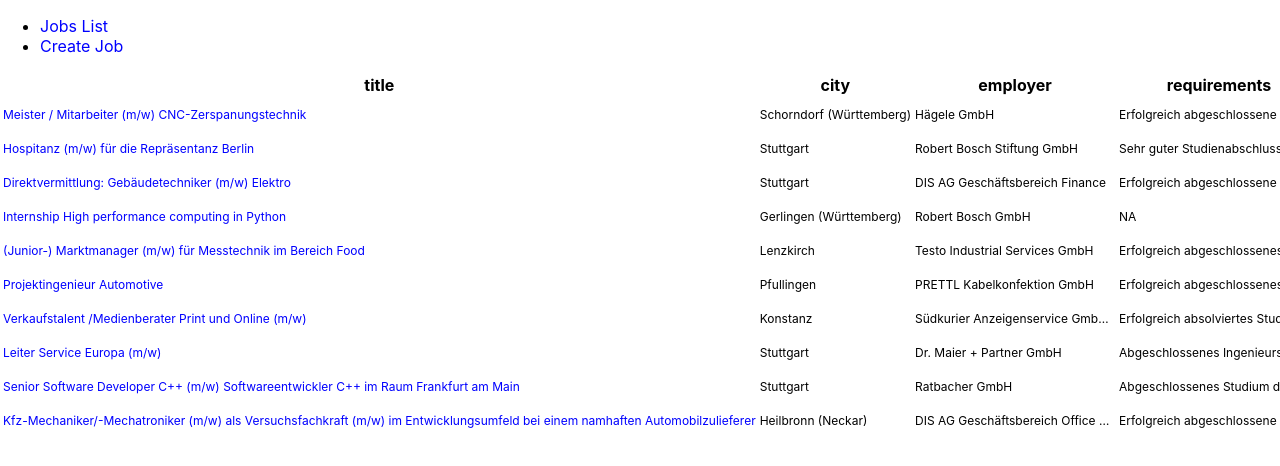
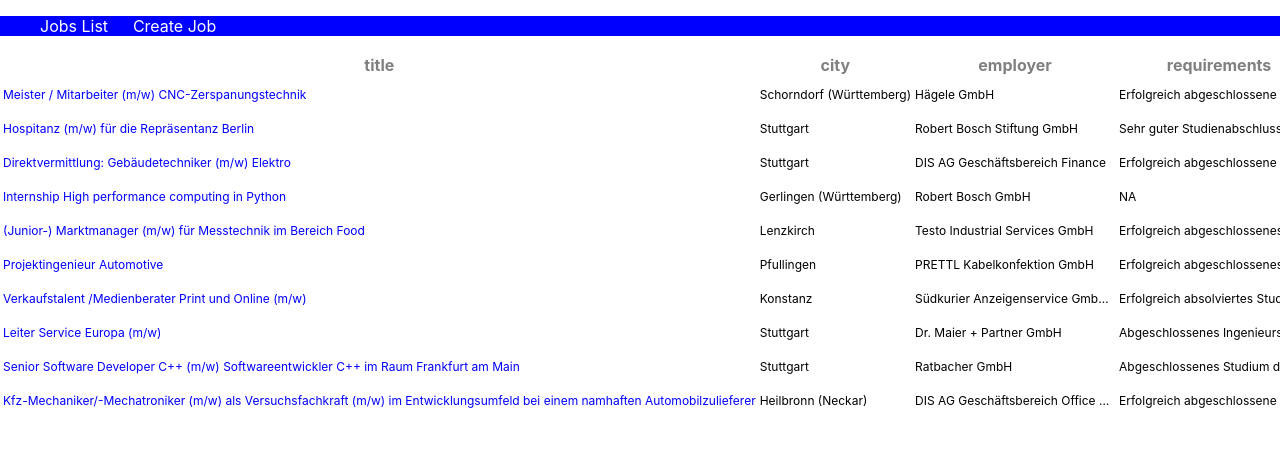
Before and after one commit to italocmartins/react-challenge, a React (Create React App) app: page /IndexTable in a window 1280 px wide. Shown: the top 466 px of the page. Built offline with nearby package versions, Linux system fonts and the light colour scheme.

Commit message:
Add some styles for better visibility

```diff
--- a/src/App.css
+++ b/src/App.css
@@ -60,6 +60,7 @@
 /* mouse over link */
 a:hover {
   color: cornflowerblue;
+  text-decoration: underline;
 }
 
 .modal {
@@ -193,3 +194,30 @@
   left: 37%;
   bottom: 0;
 }
+
+.top-bar {
+  background-color: blue
+}
+
+.top-bar-item {
+  padding-right: 2%;
+  display: inline-block;
+}
+
+.top-bar-item a {
+  color: white;
+}
+
+.top-bar-item a:hover {
+  color: cornflowerblue;
+  text-decoration: underline;
+}
+
+.list-display {
+  display: grid;
+}
+
+th {
+  color: gray;
+  font-size: 16px;
+}
--- a/src/App.js
+++ b/src/App.js
@@ -121,11 +121,11 @@
         return (
             <Router history={history}>
                 <div>
-                    <ul>
-                        <li>
+                    <ul className="top-bar">
+                        <li className="top-bar-item">
                             <Link to="/IndexTable" >Jobs List</Link>
                         </li>
-                        <li>
+                        <li className="top-bar-item">
                             <Link to="/Form">Create Job</Link>
                         </li>
                     </ul>
--- a/src/Components/Form.js
+++ b/src/Components/Form.js
@@ -26,8 +26,8 @@
             title : stateProp.selectedItem?.title ,
             city : stateProp.selectedItem?.city ,
             employer : stateProp.selectedItem?.employer,
-            requirements: stateProp.selectedItem?.requirements,
-            tasks: stateProp.selectedItem?.tasks,
+            requirements: stateProp.selectedItem?.requirements.join('\n'),
+            tasks: stateProp.selectedItem?.tasks.join('\n'),
             selectedItem: stateProp?.selectedItem,
             data: stateProp.data,
             usrForm: null
@@ -158,8 +158,8 @@
                         title : this.state.title ,
                         city : this.state.city ,
                         employer : this.state.employer,
-                        requirements:requirements.split("."),
-                        tasks: tasks.split("."),
+                        requirements:requirements.trim().split("\n"),
+                        tasks: tasks.trim().split("\n"),
                     };
 
                     this.updateDataHandler(selectObject);
--- a/src/Components/ViewDialog.js
+++ b/src/Components/ViewDialog.js
@@ -6,7 +6,10 @@
     if(viewItem) {
         labels = keys.map((prop)=> {
             if (prop.indexOf('requirements') >= 0 || prop.indexOf('tasks') >= 0) {
-                return <div key={Math.random() * Math.random()} style={{'paddingBottom': '3%'}}><label style={{'float':'left'}}><b>{prop}: </b></label> <span style={{'float':'right'}}><ul> {viewItem[prop].map((item)=> { return <li key={Math.random() * Math.random()} style={{float: 'left'}}>{item}</li> })}</ul></span></div>
+                if (!Array.isArray(viewItem[prop])) {
+                    viewItem[prop] = [viewItem[prop]];
+                }
+                return <div key={Math.random() * Math.random()} style={{'paddingBottom': '3%'}}><label style={{'float':'left'}}><b>{prop}: </b></label> <span style={{'float':'right'}}><ul className="list-display"> {viewItem[prop].map((item)=> { return <li key={Math.random() * Math.random()} style={{float: 'left'}}>{item}</li> })}</ul></span></div>
             }
             return <div key={Math.random() * Math.random()} style={{'paddingBottom': '3%'}}><label style={{'float':'left'}}><b>{prop}: </b></label> <span style={{'float':'right'}}> {viewItem[prop]}</span></div>
         });
```
